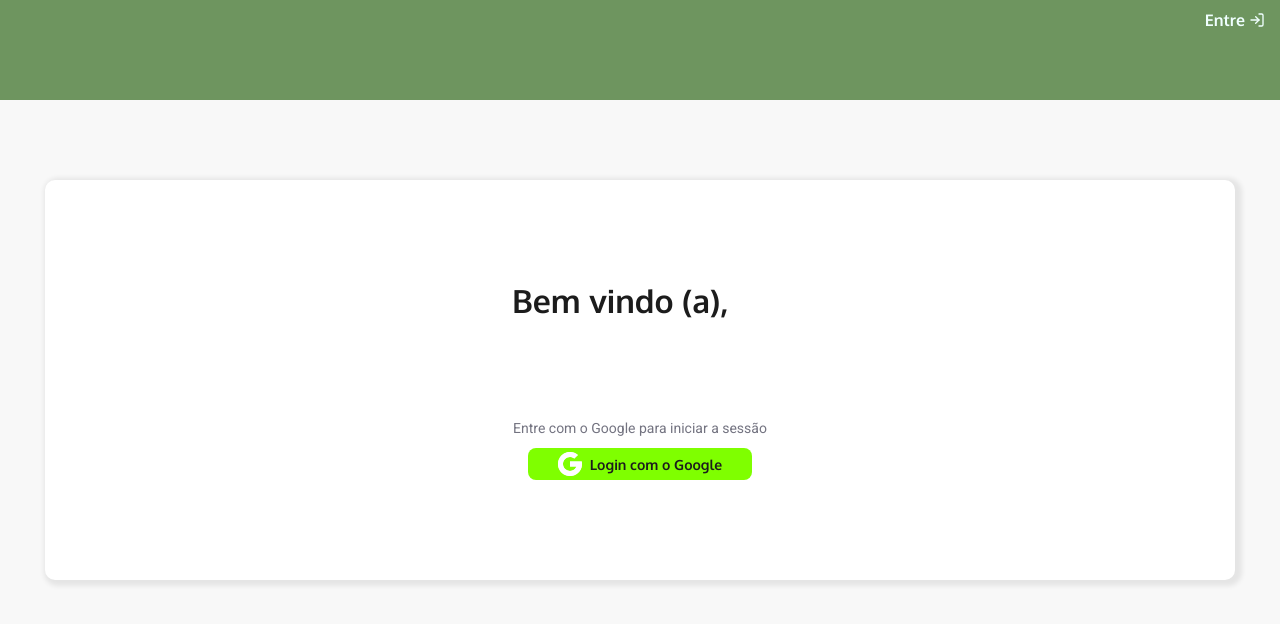
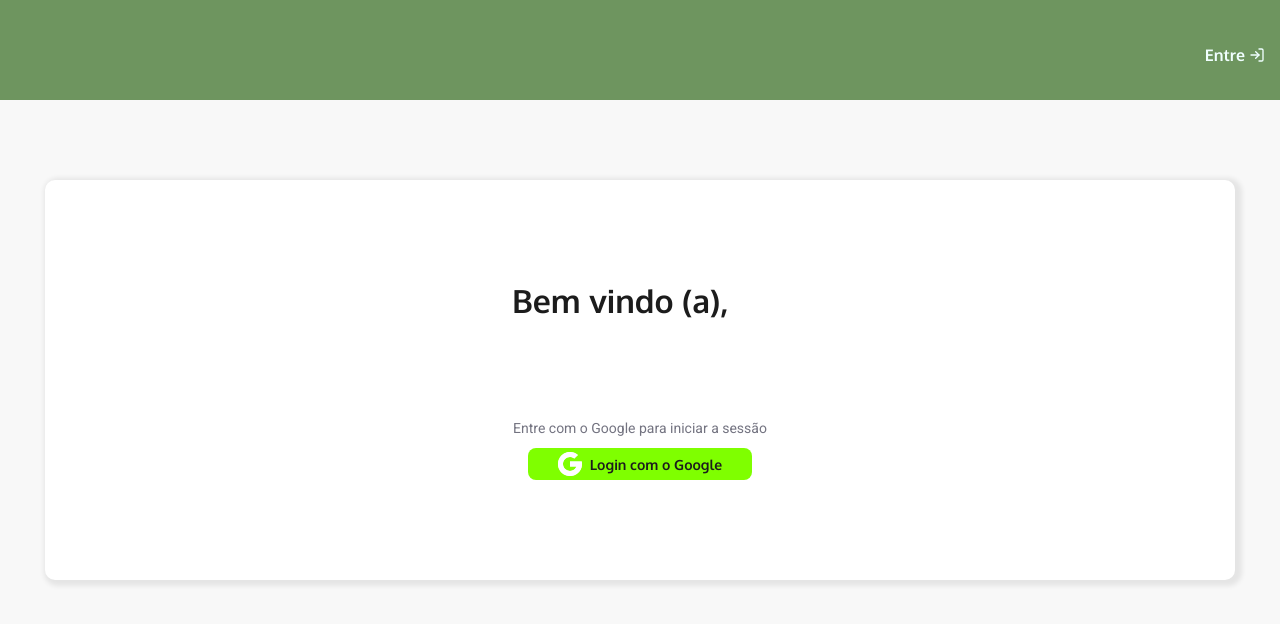
Before and after one commit to rafaelborges26/gerenciamentoCompras-web, a React (Create React App) app: page / in a window 1280 px wide. Shown: the top 624 px of the page. Built offline with nearby package versions, Linux system fonts and the light colour scheme; no server answers.

Commit message:
added adjust of margin

```diff
--- a/src/pages/Login/index.tsx
+++ b/src/pages/Login/index.tsx
@@ -28,13 +28,10 @@ const Login: React.FC = () => {
     return (
         <Container>
             <Header>
-                <div className="Login">
                     <button onClick={handleSignIn}>
                         Entre
                         <FiLogIn />
                     </button>
-                </div>
-
             </Header>
 
             <Content>
--- a/src/pages/Login/styles.ts
+++ b/src/pages/Login/styles.ts
@@ -11,7 +11,7 @@ export const Container = styled.div`
 export const Header = styled.header`
     display: flex;
     flex-direction: row;
-    justify-content: end;
+    justify-content: flex-end;
     max-width: 100%;
     height: 100px;
     background: #6E955F;
@@ -25,7 +25,6 @@ export const Header = styled.header`
         display: flex;
         align-items: center;
 
-        gap: 4px;
         color: #F0FFFF;
 
         margin: 10px 15px 0 0;
@@ -34,6 +33,10 @@ export const Header = styled.header`
         font-family: 'Oxygen', sans-serif;
         transition: color 0.2s;
         cursor: pointer;
+
+        svg {
+            margin-left: 4px;
+        }
 
 
         &:hover {
```
